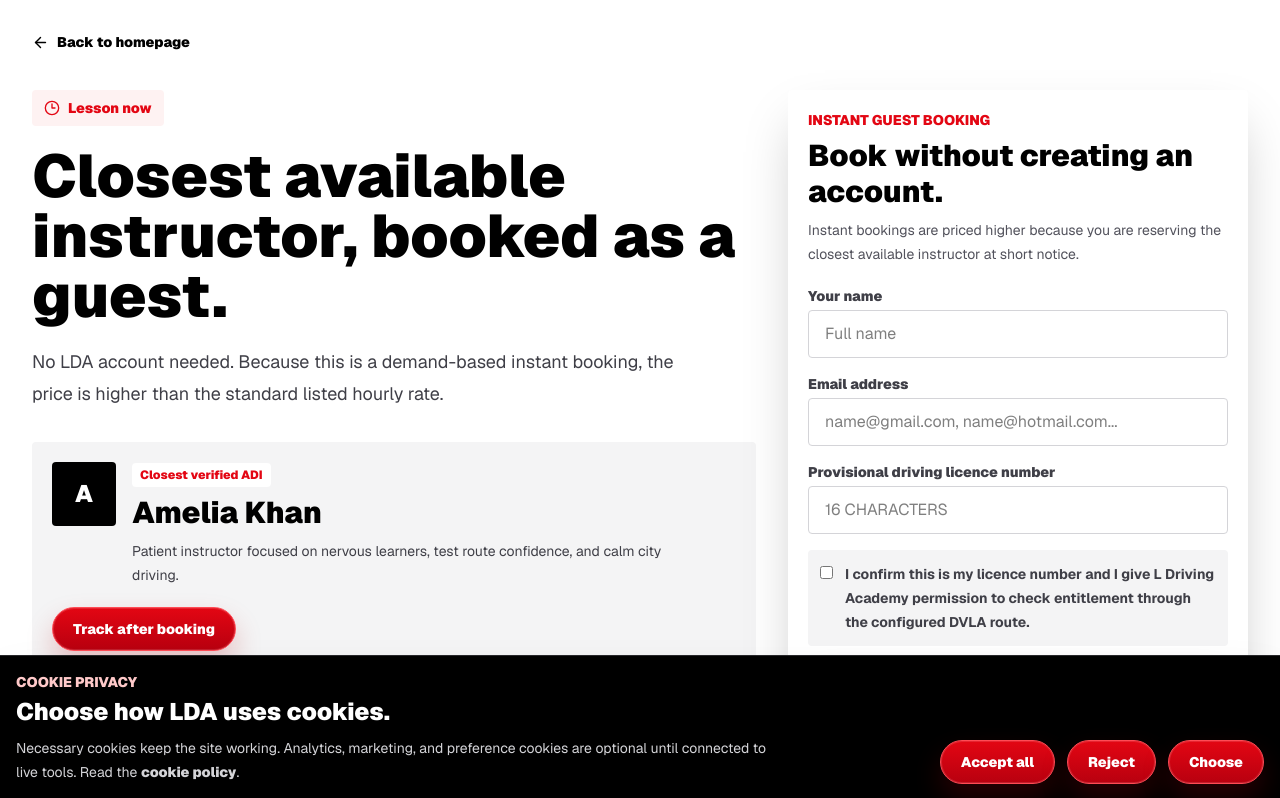
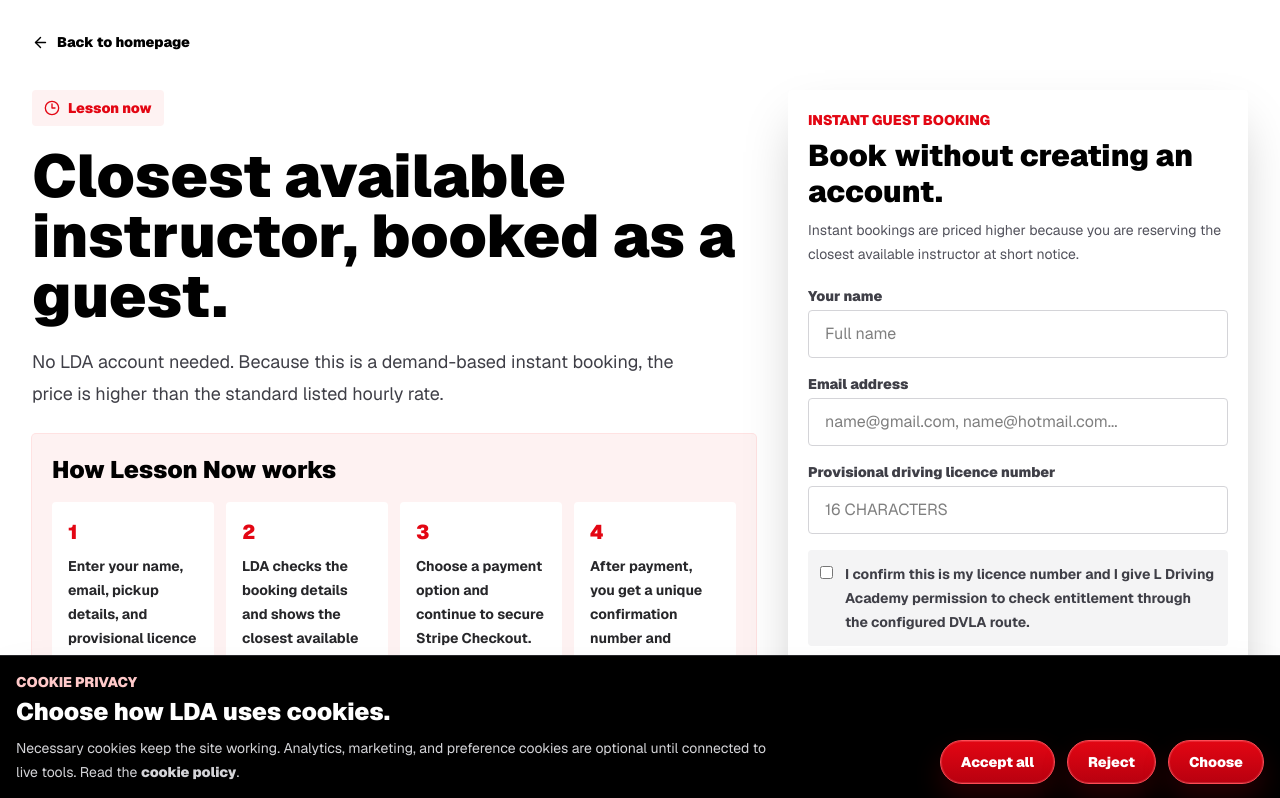
Before and after one commit to LDrivingAcademy/LDA, a Next.js app: page /lesson-now in a window 1280 px wide. Shown: the top 798 px of the page. Built offline with nearby package versions, Linux system fonts and the light colour scheme.

Commit message:
Clarify Lesson Now flow

```diff
--- a/src/app/lesson-now/page.tsx
+++ b/src/app/lesson-now/page.tsx
@@ -31,6 +31,23 @@ export default function LessonNowPage() {
               No LDA account needed. Because this is a demand-based instant booking, the price is higher than the standard listed hourly rate.
             </p>
 
+            <div className="mt-6 rounded bg-red-50 p-5 text-black ring-1 ring-red-100">
+              <h2 className="text-2xl font-black">How Lesson Now works</h2>
+              <div className="mt-4 grid gap-3 md:grid-cols-4">
+                {[
+                  "Enter your name, email, pickup details, and provisional licence number.",
+                  "LDA checks the booking details and shows the closest available instructor.",
+                  "Choose a payment option and continue to secure Stripe Checkout.",
+                  "After payment, you get a unique confirmation number and tracking access."
+                ].map((step, index) => (
+                  <div key={step} className="rounded bg-white p-4 text-sm font-bold leading-6 text-zinc-800">
+                    <div className="mb-2 text-xl font-black text-brand">{index + 1}</div>
+                    {step}
+                  </div>
+                ))}
+              </div>
+            </div>
+
             <article className="mt-8 rounded bg-zinc-100 p-5">
               <div className="flex flex-wrap items-start justify-between gap-5">
                 <div className="flex items-start gap-4">
@@ -43,7 +60,7 @@ export default function LessonNowPage() {
                     <p className="mt-2 max-w-xl text-sm leading-6 text-zinc-700">{closestInstructor.bio}</p>
                   </div>
                 </div>
-                <Link href="/tracking" className="lda-pill lda-pill-sm">Track after booking</Link>
+                <Link href="/dashboard#tracking" className="lda-pill lda-pill-sm">Track after booking</Link>
               </div>
 
               <div className="mt-6 grid gap-3 sm:grid-cols-2 lg:grid-cols-3">
```
